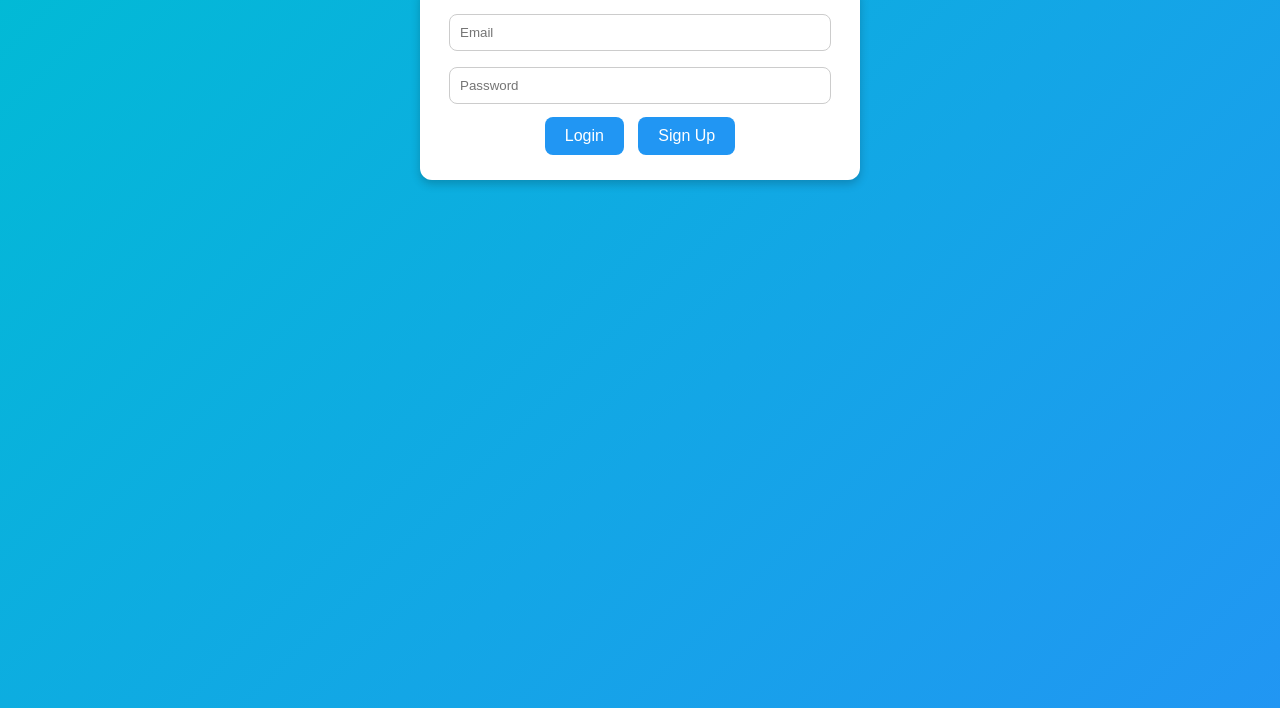
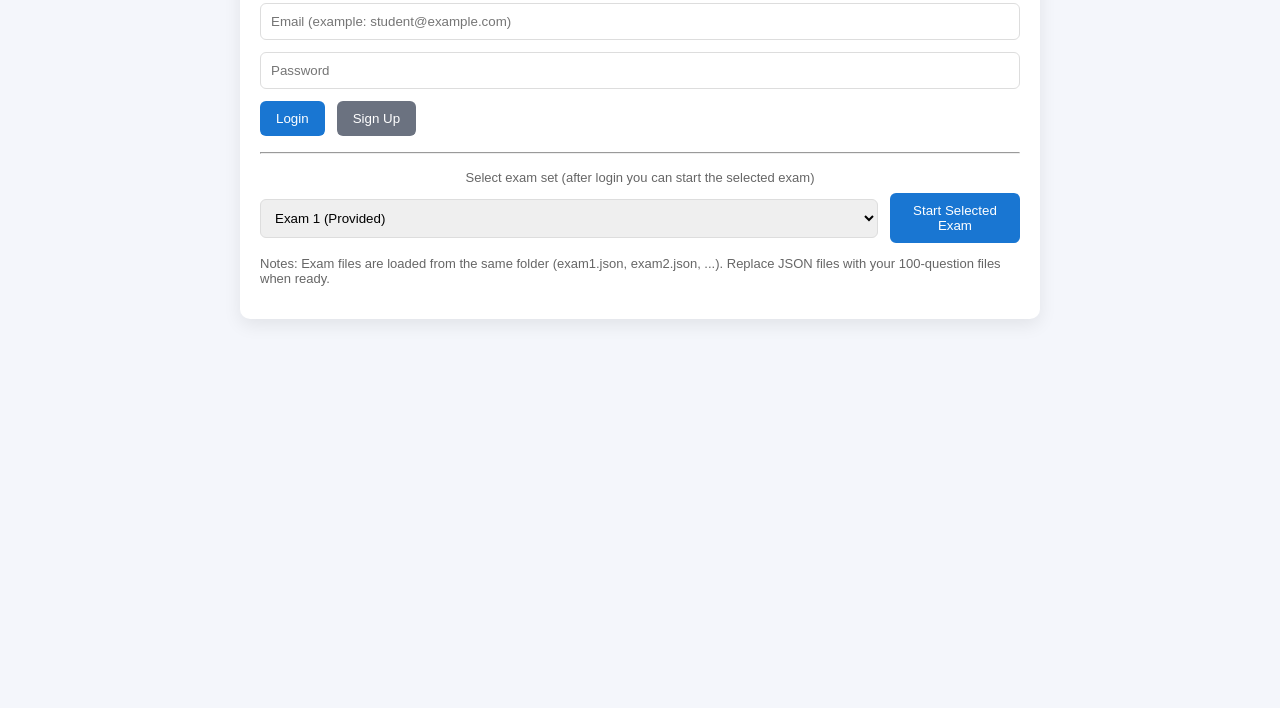
Before and after one commit to pavan81253-netizen/PASSV2-CPC, a plain HTML site: page index.html in a window 1280 px wide. Shown: the part 122-830 px from the top of the page. After the commit the page ends 800 px from the top, so only its background shows below. Drawn offline with Linux system fonts and the light colour scheme.

Commit message:
Add files via upload

```diff
--- a/index.html
+++ b/index.html
@@ -1,92 +1,71 @@
 <!DOCTYPE html>
 <html lang="en">
 <head>
-  <meta charset="UTF-8" />
-  <meta name="viewport" content="width=device-width, initial-scale=1.0" />
-  <title>PASSV2 Medical Coding Practice</title>
+  <meta charset="utf-8" />
+  <meta name="viewport" content="width=device-width,initial-scale=1" />
+  <title>PASSV2 — Medical Coding Practice</title>
+  <link rel="manifest" href="manifest.json">
   <style>
-    body {
-      font-family: Arial, sans-serif;
-      background: linear-gradient(135deg, #00bcd4, #2196f3);
-      color: #fff;
-      text-align: center;
-      margin: 0;
-      padding: 0;
-      height: 100vh;
-    }
-    h1 {
-      margin-top: 30px;
-      font-size: 24px;
-    }
-    .container {
-      background: white;
-      color: black;
-      width: 90%;
-      max-width: 400px;
-      margin: 50px auto;
-      padding: 20px;
-      border-radius: 12px;
-      box-shadow: 0 4px 10px rgba(0,0,0,0.2);
-    }
-    input {
-      width: 90%;
-      padding: 10px;
-      margin: 8px 0;
-      border-radius: 8px;
-      border: 1px solid #ccc;
-    }
-    button {
-      background-color: #2196f3;
-      color: white;
-      border: none;
-      border-radius: 8px;
-      padding: 10px 20px;
-      cursor: pointer;
-      margin: 5px;
-      font-size: 16px;
-    }
-    button:hover {
-      background-color: #0b7dda;
-    }
-    #quiz {
-      display: none;
-      background: white;
-      color: black;
-      border-radius: 12px;
-      width: 90%;
-      max-width: 600px;
-      margin: 20px auto;
-      padding: 20px;
-      box-shadow: 0 4px 10px rgba(0,0,0,0.2);
-    }
-    #timer {
-      color: red;
-      font-weight: bold;
-      margin-bottom: 10px;
-    }
-    #options button {
-      display: block;
-      width: 100%;
-      margin: 8px 0;
-      text-align: left;
-    }
+    body { font-family: Arial, Helvetica, sans-serif; background:#f4f6fb; color:#111; padding:20px; }
+    .card { max-width:760px; margin:22px auto; background:#fff; padding:20px; border-radius:10px; box-shadow:0 6px 18px rgba(0,0,0,0.08); }
+    h1 { text-align:center; margin:0 0 18px; }
+    .row { display:flex; gap:12px; align-items:center; margin-bottom:12px; }
+    input[type=email], input[type=password], select { width:100%; padding:10px; border-radius:6px; border:1px solid #ddd; }
+    button { padding:10px 16px; border:none; border-radius:6px; background:#1976d2; color:#fff; cursor:pointer; }
+    button.secondary { background:#6b7280; }
+    #quiz { display:none; margin-top:16px; }
+    #options button { display:block; width:100%; margin:8px 0; text-align:left; padding:10px; border-radius:6px; border:1px solid #ddd; background:#fff; cursor:pointer; }
+    #timer { font-weight:600; color:#d32f2f; margin-bottom:8px; }
+    .center { text-align:center; }
+    .small { font-size:13px; color:#666; }
   </style>
 </head>
 <body>
+  <div class="card">
+    <h1>PASSV2 Medical Coding Practice</h1>
 
-  <h1>PASSV2 Medical Coding Practice</h1>
+    <!-- Login area -->
+    <div id="login">
+      <div class="row">
+        <input id="email" type="email" placeholder="Email (example: student@example.com)" />
+      </div>
+      <div class="row">
+        <input id="password" type="password" placeholder="Password" />
+      </div>
+      <div class="row">
+        <button onclick="login()">Login</button>
+        <button class="secondary" onclick="signup()">Sign Up</button>
+      </div>
 
-  <div id="login" class="container">
-    <input type="email" id="email" placeholder="Email" /><br />
-    <input type="password" id="password" placeholder="Password" /><br />
-    <button onclick="login()">Login</button>
-    <button onclick="signup()">Sign Up</button>
-  </div>
+      <hr style="margin:16px 0" />
 
-  <div id="quiz">
-    <div id="timer">⏳ Time left: 4h 0m 0s</div>
-    <h2 id="question">Loading question...</h2>
-    <div id="options"></div>
+      <div class="small center">Select exam set (after login you can start the selected exam)</div>
+      <div class="row" style="margin-top:8px;">
+        <select id="examSelect">
+          <option value="exam1.json">Exam 1 (Provided)</option>
+          <option value="exam2.json">Exam 2 (Placeholder)</option>
+          <option value="exam3.json">Exam 3 (Provided)</option>
+          <option value="exam4.json">Exam 4 (Placeholder)</option>
+        </select>
+        <button onclick="startSelectedExam()">Start Selected Exam</button>
+      </div>
+
+      <p class="small">Notes: Exam files are loaded from the same folder (exam1.json, exam2.json, ...). Replace JSON files with your 100-question files when ready.</p>
+    </div>
+
+    <!-- Quiz area -->
+    <div id="quiz">
+      <div id="timer">⏳ Time left: --</div>
+      <div id="question" style="font-weight:600; margin-bottom:8px;">Question will appear here</div>
+      <div id="options"></div>
+
+      <div style="margin-top:12px; display:flex; gap:8px;">
+        <button onclick="prevQuestion()" class="secondary">Previous</button>
+        <button onclick="nextQuestion()" class="secondary">Next</button>
+        <button onclick="finishQuiz()">Submit</button>
+      </div>
+      <div id="result" style="margin-top:18px;"></div>
+    </div>
   </div>
 
   <script type="module" src="app.js"></script>
```
